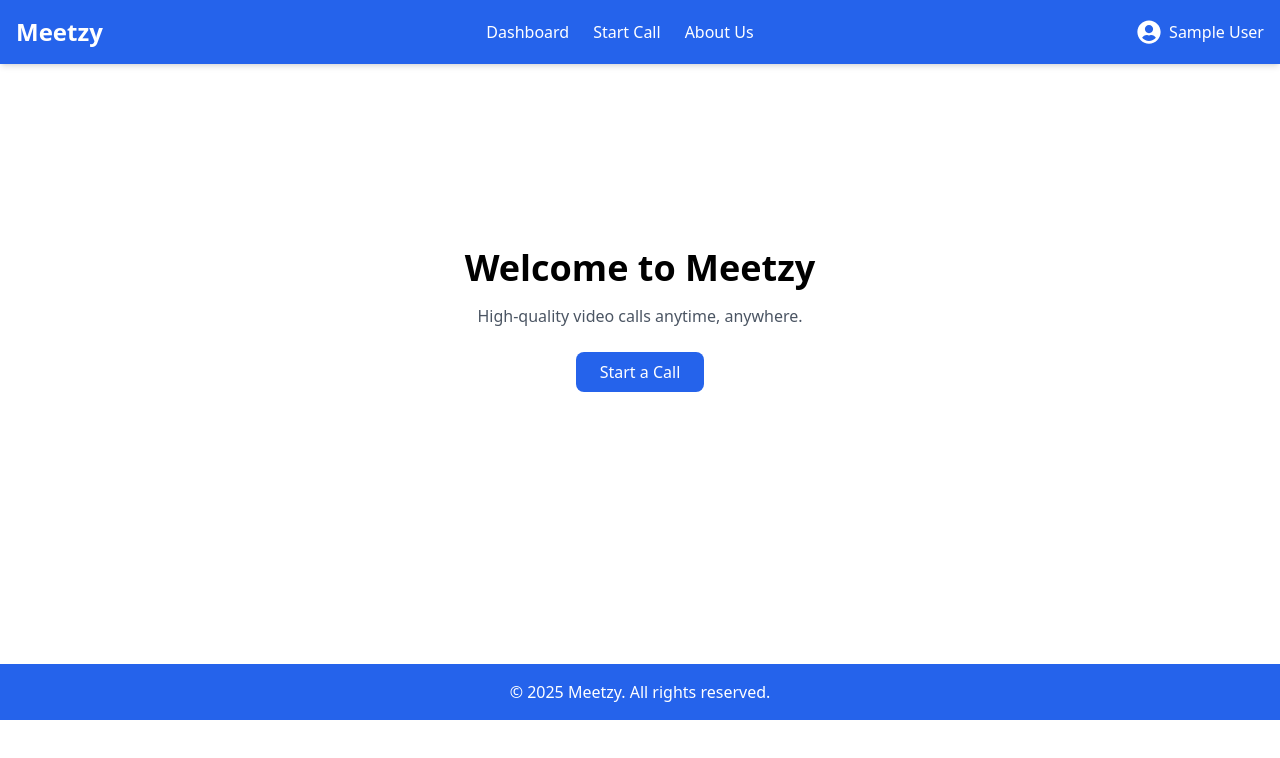
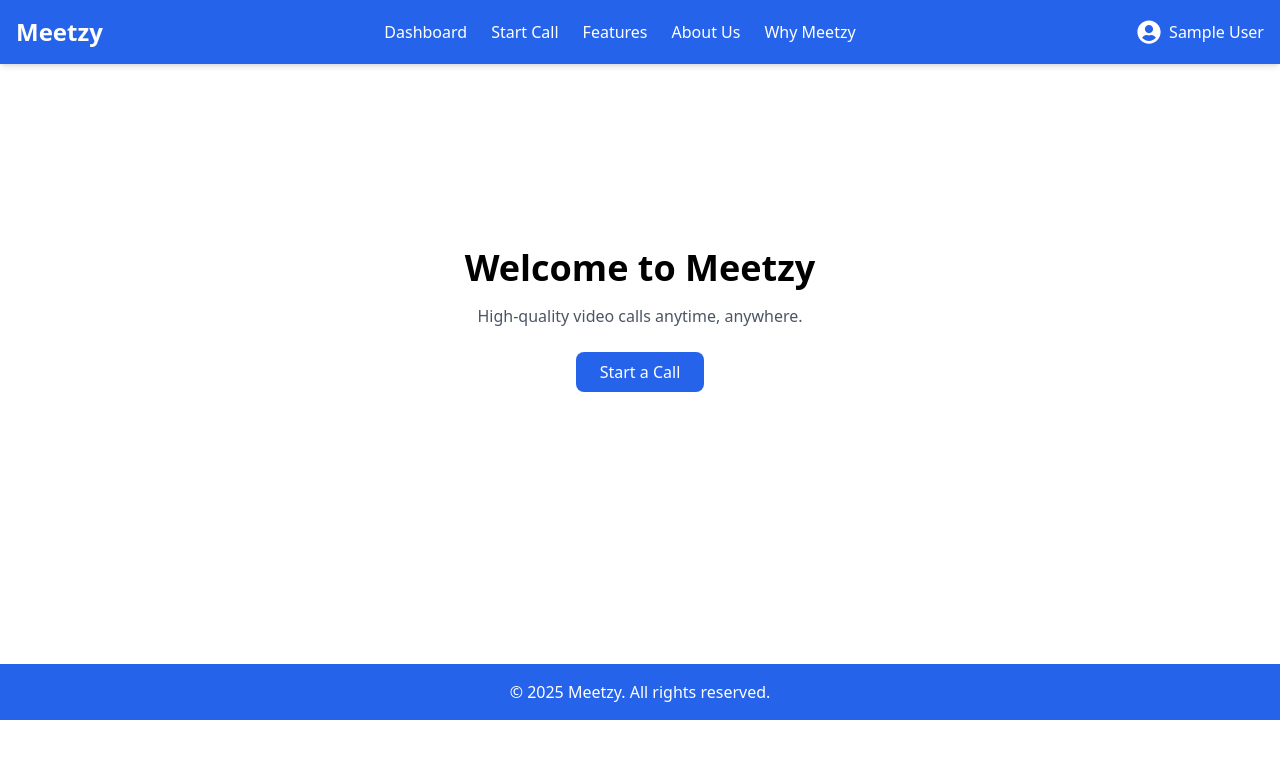
Before and after one commit to FaisalHasanEmon/Meetzy, a React (Vite) app: page / in a window 1280 px wide. Shown: the top 758 px of the page. Built offline with nearby package versions, Linux system fonts and the light colour scheme; no server answers; sample sign-in values are in the browser's storage.

Commit message:
Harishankar : created the updated navabr on welcome page, login page and also sign up page

```diff
--- a/src/Layout/Main.jsx
+++ b/src/Layout/Main.jsx
@@ -14,24 +14,24 @@
 
 // export default Main;
 
-
 import { Outlet, useLocation } from "react-router-dom";
 import Navbar from "../Pages/Shared/NavBar/NavBar";
 import Footer from "../Pages/Shared/Footer/Footer";
 
-
-
 const Main = () => {
   const location = useLocation();
 
+  // Show Navbar on these pages, but hide Footer
+  const onlyNavbarPages = ["/login", "/signup", "/welcomePage"].includes(
+    location.pathname
+  );
 
-    const noHeaderFooter = ["/login", "/signup", "/welcomePage"].includes(location.pathname);
-    ;
   return (
     <div>
-           {noHeaderFooter || <Navbar></Navbar>}
-           <Outlet></Outlet>
-              {noHeaderFooter || <Footer></Footer>}
+      <Navbar /> {/* Always show Navbar */}
+      <Outlet />
+      {onlyNavbarPages || <Footer />}{" "}
+      {/* Show Footer only if it's NOT a login, signup, or welcome page */}
     </div>
   );
 };
--- a/src/Pages/Shared/NavBar/NavBar.jsx
+++ b/src/Pages/Shared/NavBar/NavBar.jsx
@@ -144,8 +144,14 @@ function Navbar() {
           <Link to="/call" className="hover:text-gray-300">
             Start Call
           </Link>
+          <Link to="/features" className="hover:text-gray-300">
+            Features
+          </Link>
           <Link to="/aboutUs" className="hover:text-gray-300">
             About Us
+          </Link>
+          <Link to="/whyMeetzy" className="hover:text-gray-300">
+            Why Meetzy
           </Link>
         </div>
 
@@ -198,8 +204,14 @@ function Navbar() {
           <Link to="/call" className="block py-2 px-4 hover:bg-blue-800">
             Start Call
           </Link>
+          <Link to="/features" className="block py-2 px-4 hover:bg-blue-800">
+            Features
+          </Link>
           <Link to="/aboutUs" className="block py-2 px-4 hover:bg-blue-800">
             About Us
+          </Link>
+          <Link to="/whyMeetzy" className="block py-2 px-4 hover:bg-blue-800">
+            Why Meetzy
           </Link>
           {user ? (
             <>
```
Lines whose indentation alone changed are shown as unchanged.
